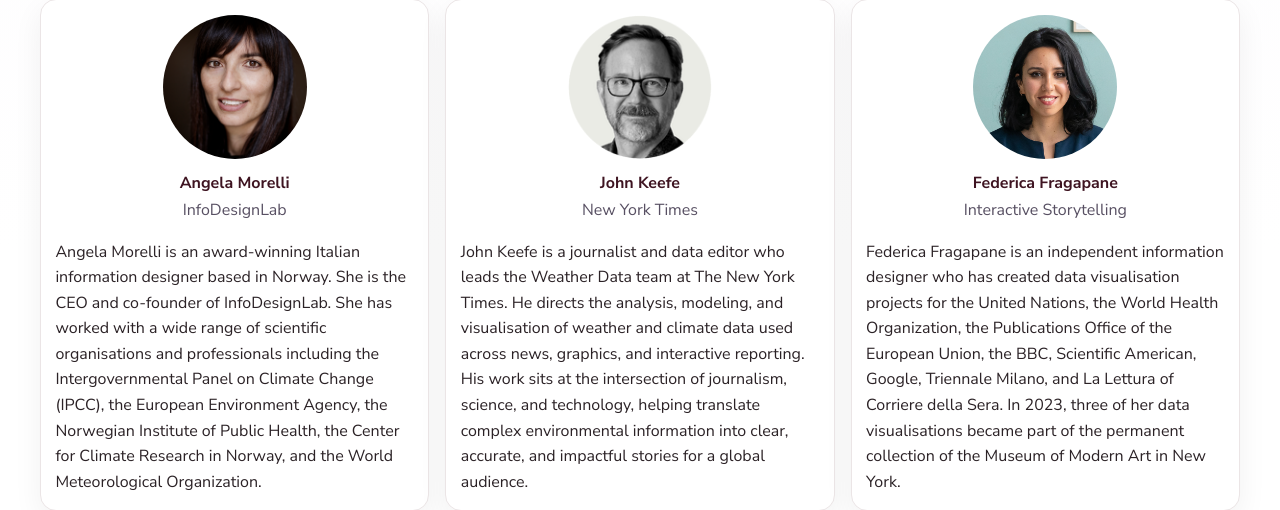
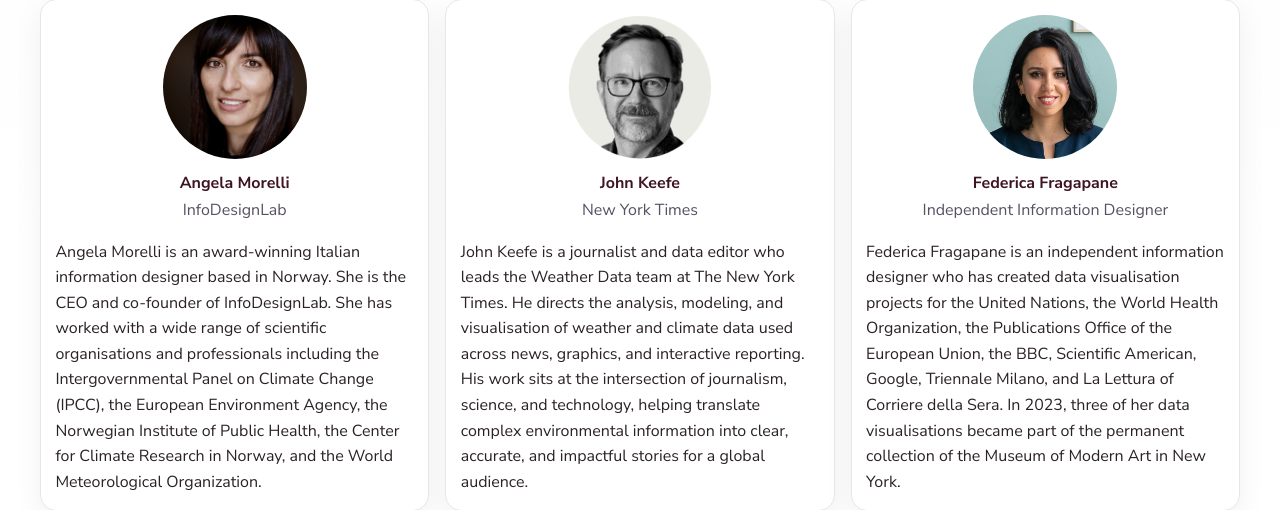
Before and after one commit to mastrong/climateconf, a Django app: template templates/index.html in a window 1280 px wide. Shown: the part 1227-1737 px from the top of the page. Run offline with Django 5.2, Linux system fonts and the light colour scheme; the template is opened without the code that fills it, so the values that code supplies are empty.

Commit message:
update federica's title

```diff
--- a/templates/index.html
+++ b/templates/index.html
@@ -373,7 +373,7 @@
           <div class="avatar" style="background-image: url('/static/images/federica.jpg');"></div>
           <div>
             <h4 class="speaker-name">Federica Fragapane</h4>
-            <p class="speaker-org">Interactive Storytelling</p>
+            <p class="speaker-org">Independent Information Designer</p>
           </div>
           <p class="speaker-bio">
             Federica Fragapane is an independent information designer who has created data visualisation projects for
```
Also changed, not shown: db.sqlite3.
